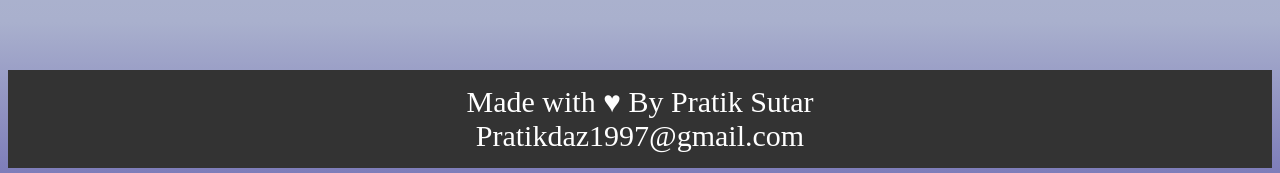
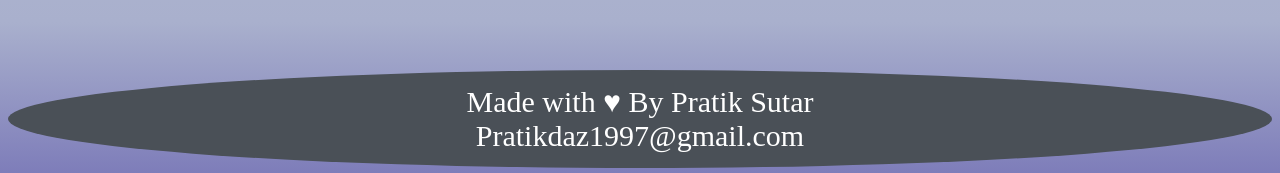
Before and after one commit to PratikSutar97/snookershuffle, a plain HTML site: page index.html in a window 1280 px wide. Shown: the part 1364-1537 px from the top of the page. Drawn offline with Linux system fonts and the light colour scheme.

Commit message:
Update index.html

```diff
--- a/index.html
+++ b/index.html
@@ -13,13 +13,13 @@
         min-height:100vh;
       }
 
-
-footer{
-  padding:15px;
-  background:#333;
-  color:#fff;
-  font-size: 30px;
-}
+      footer{
+        padding:15px;
+        background:rgb(74, 80, 87);
+        color:#fff;
+        font-size: 30px;
+        border-radius: 50%;
+      }
 
       #circles{
         animation-name: jump;
```
